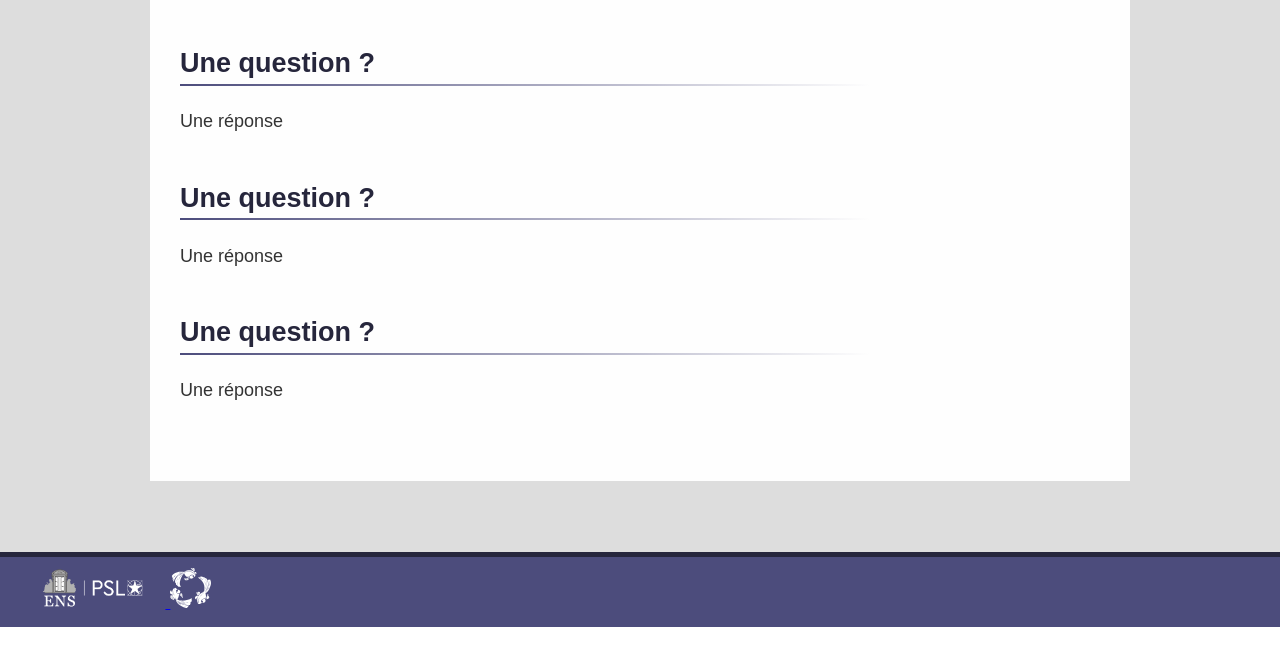
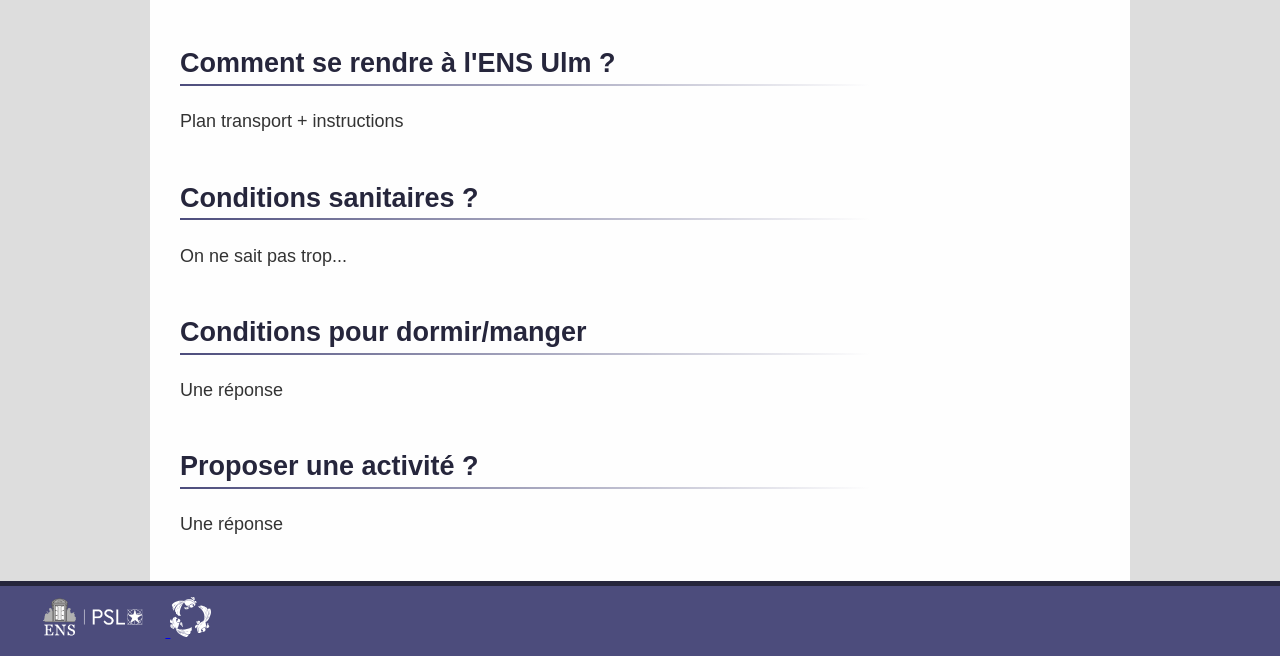
Before and after one commit to dlesbre/site-interludes, a Django app: page /faq/ in a window 1280 px wide. Shown: the part 173-829 px from the top of the page. Before the commit the page ends 800 px from the top, so only its background shows below. Run offline with Django 3.2, Linux system fonts and the light colour scheme; data comes from the database, SQL or seed files in the repository.

Commit message:
Added stuff to faq

```diff
--- a/home/templates/faq.html
+++ b/home/templates/faq.html
@@ -3,12 +3,15 @@
 {% block nav_faq %}current{% endblock %}
 
 {% block "content" %}
-	<h2>Une question ?</h2>
+	<h2>Comment se rendre à l'ENS Ulm ?</h2>
+	<p>Plan transport + instructions</p>
+
+	<h2>Conditions sanitaires ?</h2>
+	<p>On ne sait pas trop...</p>
+
+	<h2>Conditions pour dormir/manger</h2>
 	<p>Une réponse</p>
 
-	<h2>Une question ?</h2>
-	<p>Une réponse</p>
-
-	<h2>Une question ?</h2>
+	<h2>Proposer une activité ?</h2>
 	<p>Une réponse</p>
 {% endblock %}
```
